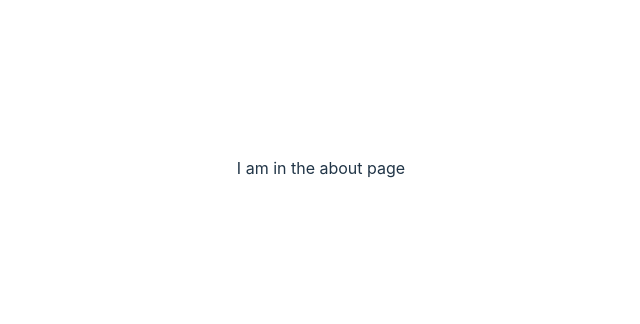
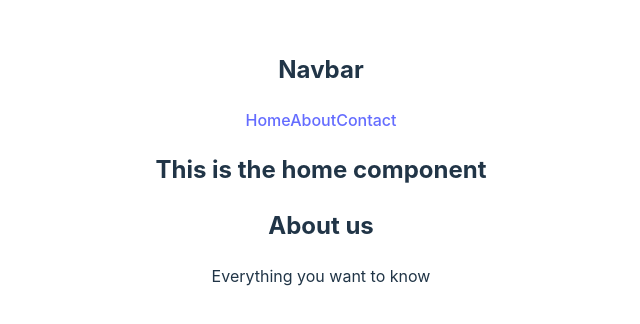
Before and after one commit to shoyonp/introduction-to-react-router-, a React (Vite) app: page /about in a window 1280 px wide. Shown: the part 232-556 px from the top of the page, without its empty margins (319-959 px from the left). Built offline with nearby package versions, Linux system fonts and the light colour scheme.

Commit message:
nested route

```diff
--- /dev/null
+++ b/src/components/About/About.jsx
@@ -0,0 +1,11 @@
+
+const About = () => {
+    return (
+        <div>
+            <h2>About us</h2>
+            <p>Everything you want to know</p>
+        </div>
+    );
+};
+
+export default About;
--- /dev/null
+++ b/src/components/Contact/Contact.jsx
@@ -0,0 +1,10 @@
+const Contact = () => {
+    return (
+        <div>
+            <h2>Contact us</h2>
+            <p>we are one call away</p>
+        </div>
+    );
+};
+
+export default Contact;
--- /dev/null
+++ b/src/components/Header/Header.jsx
@@ -0,0 +1,12 @@
+
+
+const Header = () => {
+    return (
+        <div>
+            <h2>Navbar</h2>
+            <nav><a href="/">Home</a><a href="/about">About</a><a href="/contact">Contact</a></nav>
+        </div>
+    );
+};
+
+export default Header;
--- /dev/null
+++ b/src/components/Home/Home.jsx
@@ -0,0 +1,14 @@
+import { Outlet } from "react-router-dom";
+import Header from "../Header/Header";
+
+const Home = () => {
+    return (
+        <div>
+            <Header></Header>
+            <h2>This is the home component</h2>
+            <Outlet></Outlet>
+        </div>
+    );
+};
+
+export default Home;
```
Also changed, not shown: src/main.jsx (+23 -9 lines).
